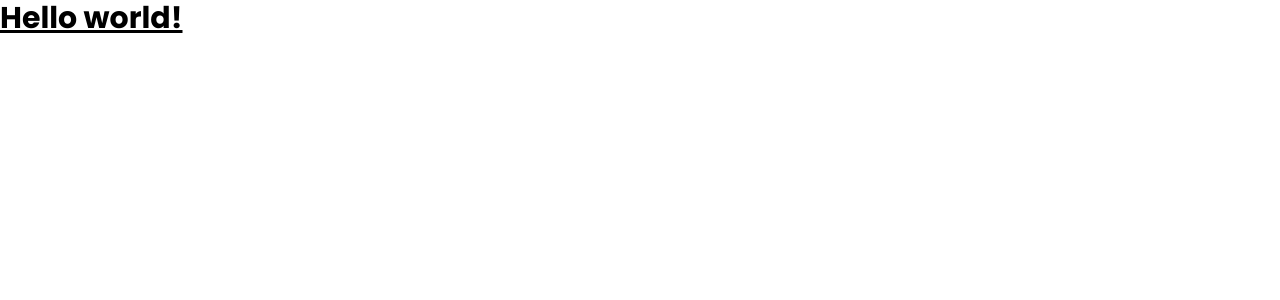
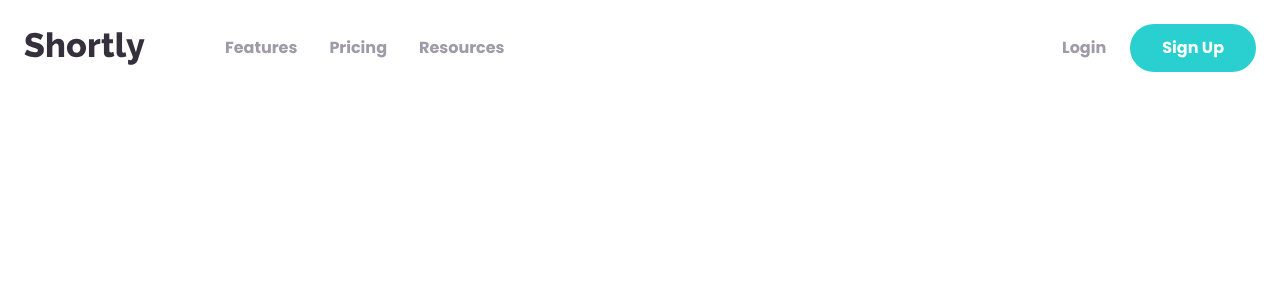
Before and after one commit to RosaLeaveMeAlone/shortly-tailwind-svelte, a SvelteKit app: page / in a window 1280 px wide. Shown: the top 300 px of the page. Built offline with nearby package versions, Linux system fonts and the light colour scheme.

Commit message:
navbar done

```diff
--- a/src/routes/+page.svelte
+++ b/src/routes/+page.svelte
@@ -1,3 +1,25 @@
-<h1 class="text-3xl font-bold underline">
-    Hello world!
-</h1>
+<!-- Nav Container -->
+<nav class="relative container mx-auto p-6">
+    <!-- Flex Container for all Items -->
+    <div class="flex items-center justify-between">
+        <!-- Flex Container for Logo/Menu -->
+        <div class="flex items-center space-x-20">
+            <!-- Logo -->
+            <img src="images/logo.svg" alt="">
+            <!-- Left Menu -->
+            <div class="hidden space-x-8 font-bold lg:flex">
+                <a href="#" class="text-grayishViolet hover:text-veryDarkViolet">Features</a>
+                <a href="#" class="text-grayishViolet hover:text-veryDarkViolet">Pricing</a>
+                <a href="#" class="text-grayishViolet hover:text-veryDarkViolet">Resources</a>
+            </div>
+
+        </div>
+        <!-- Right Buttons Menu -->
+        <div class="hidden items-center space-x-6 font-bold text-grayishViolet lg:flex">
+            <div class="hover:text-veryDarkViolet">Login</div>
+            <a href="#" class="px-8 py-3 font-bold text-white bg-cyan rounded-full hover:opacity-70">Sign Up</a>
+        </div>
+        <!-- TODO: Hamburger Menu -->
+    </div>
+    <!-- TODO: Mobile Menu -->
+</nav>
```
